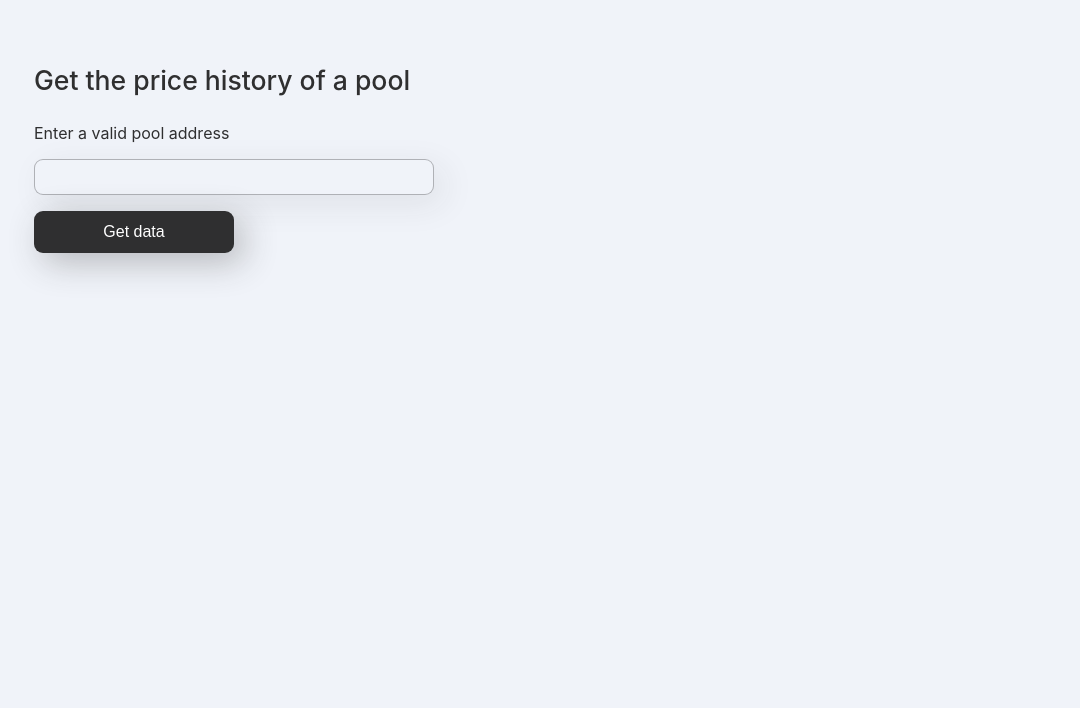
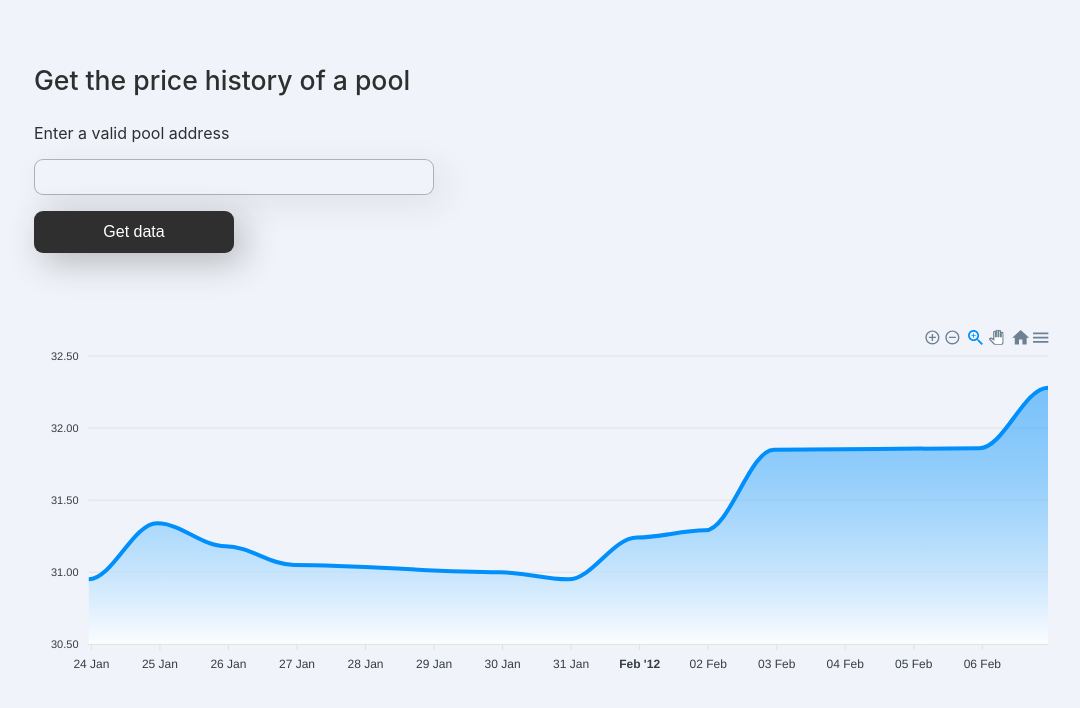
Before and after one commit to JCcastagne/react-graph-ql, a React (Create React App) app: page / in a window 1280 px wide. Shown: the top 708 px of the page, without its empty margins (94-1174 px from the left). Built offline with nearby package versions, Linux system fonts and the light colour scheme.

Commit message:
Complete functionality to display data from graph query

```diff
--- a/src/App.js
+++ b/src/App.js
@@ -12,6 +12,65 @@ function App () {
   const [contractAddress, setContractAddress] = useState(
     '0x8ad599c3a0ff1de082011efddc58f1908eb6e6d8'
   )
+
+  const [apexChartData, setApexChartData] = useState({
+    series: [
+      {
+        data: [
+          [1327359600000, 30.95],
+          [1327446000000, 31.34],
+          [1327532400000, 31.18],
+          [1327618800000, 31.05],
+          [1327878000000, 31.0],
+          [1327964400000, 30.95],
+          [1328050800000, 31.24],
+          [1328137200000, 31.29],
+          [1328223600000, 31.85],
+          [1328482800000, 31.86],
+          [1328569200000, 32.28]
+        ]
+      }
+    ],
+    options: {
+      chart: {
+        id: 'area-datetime',
+        type: 'area',
+        height: 350,
+        zoom: {
+          autoScaleYaxis: true
+        }
+      },
+      dataLabels: {
+        enabled: false
+      },
+      markers: {
+        size: 0,
+        style: 'hollow'
+      },
+      xaxis: {
+        type: 'datetime',
+        // min: new Date('01 Mar 2012').getTime(),
+        tickAmount: 6
+      },
+      tooltip: {
+        x: {
+          format: 'MM dd yyyy hh:mm'
+        },
+        y: {
+          enabled: false
+        }
+      },
+      fill: {
+        type: 'gradient',
+        gradient: {
+          shadeIntensity: 1,
+          opacityFrom: 0.7,
+          opacityTo: 0.9,
+          stops: [0, 100]
+        }
+      }
+    }
+  })
 
   let graphQuery = `
 {
@@ -46,7 +105,7 @@ function App () {
           console.log(data.data.pool)
           alert('Please enter a valid pool/pair address')
         } else {
-          console.log(data.data)
+          // console.log(data.data)
           setChartData(data.data)
         }
 
@@ -62,13 +121,22 @@ function App () {
     return convertedDate.toLocaleString()
   }
 
-  // useEffect(() => {
-  //   chartData && console.log(chartData.data.pool.poolHourData)
-  // }, [chartData])
-
-  // useEffect(() => {
-  //   console.log(graphQuery)
-  // }, [graphQuery])
+  useEffect(() => {
+    if (chartData) {
+      let updatedSeries = []
+      chartData.pool.poolHourData.forEach(item => {
+        let tokenPrice = parseFloat(item.token0Price)
+        updatedSeries.push([item.periodStartUnix * 1000, tokenPrice.toFixed(2)])
+      })
+      let prevState = apexChartData
+      setApexChartData(prevState => ({
+        options: { ...prevState.options },
+        series: [{ data: updatedSeries }]
+      }))
+      // console.log(updatedSeries)
+      // console.log(apexChartData)
+    }
+  }, [chartData])
 
   return (
     <div className='App'>
@@ -101,6 +169,17 @@ function App () {
             chartData.pool.token1.symbol}`}
       </h2>
 
+      <div id='chart'>
+        <div id='chart-timeline'>
+          <Chart
+            options={apexChartData.options}
+            series={apexChartData.series}
+            type='area'
+            height={350}
+          />
+        </div>
+      </div>
+
       <ul>
         {chartData &&
           chartData.pool.poolHourData.map((item, index) => {
```
